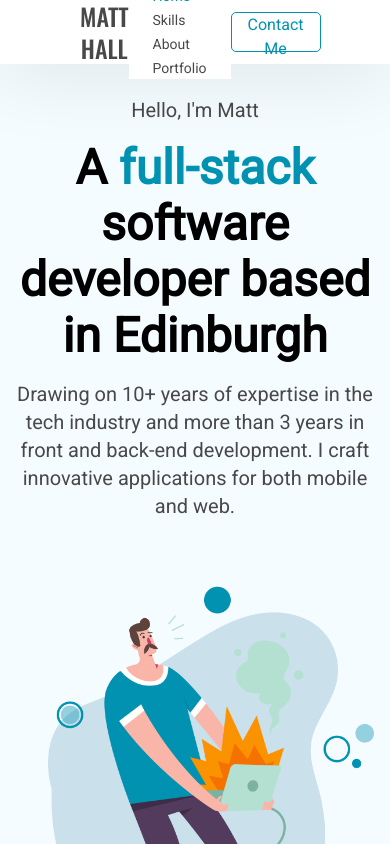
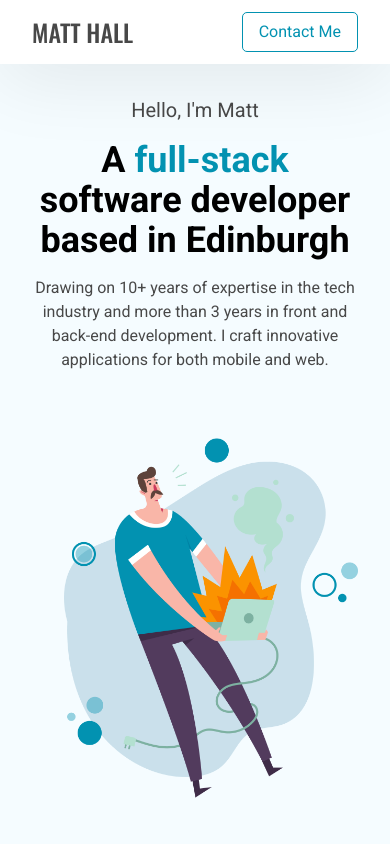
Before and after one commit to mhallrp/TechPortfolio, a Next.js app: page / in a window 390 px wide. Shown: the top 844 px of the page. Built offline with nearby package versions, Linux system fonts and the light colour scheme.

Commit message:
tailwind/css updated

```diff
--- a/app/globals.css
+++ b/app/globals.css
@@ -26,3 +26,7 @@ a {
 a:visited {
   color: #0292b1;
 }
+
+.auto-grid {
+  grid-template-columns: 1fr auto 1fr;
+}
--- a/app/layout.tsx
+++ b/app/layout.tsx
@@ -3,7 +3,7 @@ import { Roboto, Oswald } from "next/font/google";
 import "./globals.css";
 
 const roboto = Roboto({
-  weight: "400",
+  weight: ["100", "300", "400", "500", "700", "900"],
   subsets: ["latin"],
   variable: "--font-roboto",
 });
--- a/app/page.module.css
+++ b/app/page.module.css
@@ -20,6 +20,7 @@
   font-weight: 700;
   padding: 100px 85px;
 }
+
 
 .aboutData {
   flex-wrap: wrap-reverse;
--- a/app/page.tsx
+++ b/app/page.tsx
@@ -14,13 +14,13 @@ const Landing = () => {
         id={constants.sections[0]}
         className="flex pt-20 min-h-screen bg-primary "
       >
-        <div className="xl:flex-row xl:pt-0 xl:px-20 md:px-16 flex pt-4 px-4 w-full items-center flex-col">
+        <div className="xl:flex-row xl:pt-0 xl:px-20 md:px-16 flex pt-4 px-8 w-full items-center flex-col">
           <div className="xl:w-6/12 xl:text-left w-full flex flex-col text-center justify-center pb-16">
             <p className="text-xl text-grey pb-4">{constants.helloText}</p>
-            <h1 className="font-bold leading-[3.5rem] pb-4 text-5xl">
+            <h1 className="md:text-5xl md:leading-[3.5rem] font-bold  pb-4 text-4xl">
               {constants.topTitle}
             </h1>
-            <p className="text-grey text-xl">{constants.topSkills}</p>
+            <p className="text-grey md:text-xl">{constants.topSkills}</p>
           </div>
           <div>
             <Image
--- a/components/NavBar/NavBar.tsx
+++ b/components/NavBar/NavBar.tsx
@@ -16,29 +16,27 @@ const NavBar = () => {
 
   return (
     <div className={Styles.navBar}>
-      <div className={Styles.navSection}>
-        <div className={Styles.leftSection}>
+      <div className={`${Styles.navSection} xl:px-20 md:px-16 md:grid-cols-nav px-8 grid grid-cols-2 `}>
+        <div className={`${Styles.leftSection} flex justify-start`}>
           <button
             onClick={() => scrollTo(constants.sections[0])}
-            className='font-oswald text-grey text-2xl font-medium mr-auto'
+            className='font-oswald text-grey text-2xl font-medium'
           >
             {constants.name}
           </button>
         </div>
-        <div className={Styles.centerSection}>
+        <div className={`${Styles.centerSection} hidden md:flex`}>
           {constants.sections.map((sectionName: string) => (
             <button
               key={sectionName}
-              className={
-                activeSection === sectionName ? Styles.buttonSelected : ""
-              }
+              className={activeSection === sectionName ? Styles.buttonSelected : ""}
               onClick={() => scrollTo(sectionName)}
             >
               {sectionName}
             </button>
           ))}
         </div>
-        <div className={Styles.rightSection}>
+        <div className={`${Styles.rightSection} flex justify-end md:justify-center`}>
           <button className={Styles.navContact}>{constants.contact}</button>
         </div>
       </div>
--- a/components/NavBar/styles.module.css
+++ b/components/NavBar/styles.module.css
@@ -9,11 +9,9 @@
     height: 4rem
 }
 .navSection {
-    display: grid;
-    grid-template-columns: 1fr auto 1fr;
     align-items: center;
     width: 100%;
-    padding: 0 5rem;
+    /* padding: 0 5rem; */
 }
 .leftSection, .rightSection {
     display: flex;
@@ -22,6 +20,7 @@
     flex-grow: 0;
     flex-shrink: 0;
     flex-basis: auto;
+    margin:auto;
 }
 .centerSection button{
     padding: 0rem 1.5rem;
@@ -39,5 +38,12 @@
     height: 40px;
     padding: 0px 1rem;
     border-radius: 5px;
+    /* font-family: 'Roboto', sans-serif; */
     color: #0292B1;
 }
+
+@media (max-width: 768px) {
+    .navSection {
+      grid-template-columns: 1fr 1fr;
+    }
+  }
--- a/tailwind.config.js
+++ b/tailwind.config.js
@@ -10,6 +10,10 @@ module.exports = {
       oswald: ["var(--font-oswald)"],
     },
     extend: {
+      gridTemplateColumns: {
+        nav: '1fr auto 1fr'
+      },
+
       colors: {
         primary: "#f5fcff",
         secondary: "#0292b1",
--- a/tsconfig.json
+++ b/tsconfig.json
@@ -26,6 +26,6 @@
       "@/*": ["./*"]
     }
   },
-  "include": ["next-env.d.ts", "**/*.ts", "**/*.tsx", ".next/types/**/*.ts", "app/constants.js", "components/NavBar/index.ts", "components/SkillsCard/index.ts"],
+  "include": ["next-env.d.ts", "**/*.ts", "**/*.tsx", ".next/types/**/*.ts", "app/constants.js", "components/NavBar/index.js", "components/SkillsCard/index.ts"],
   "exclude": ["node_modules"]
 }
```
Also changed, not shown: components/NavBar/index.js (renamed from components/NavBar/index.ts).
